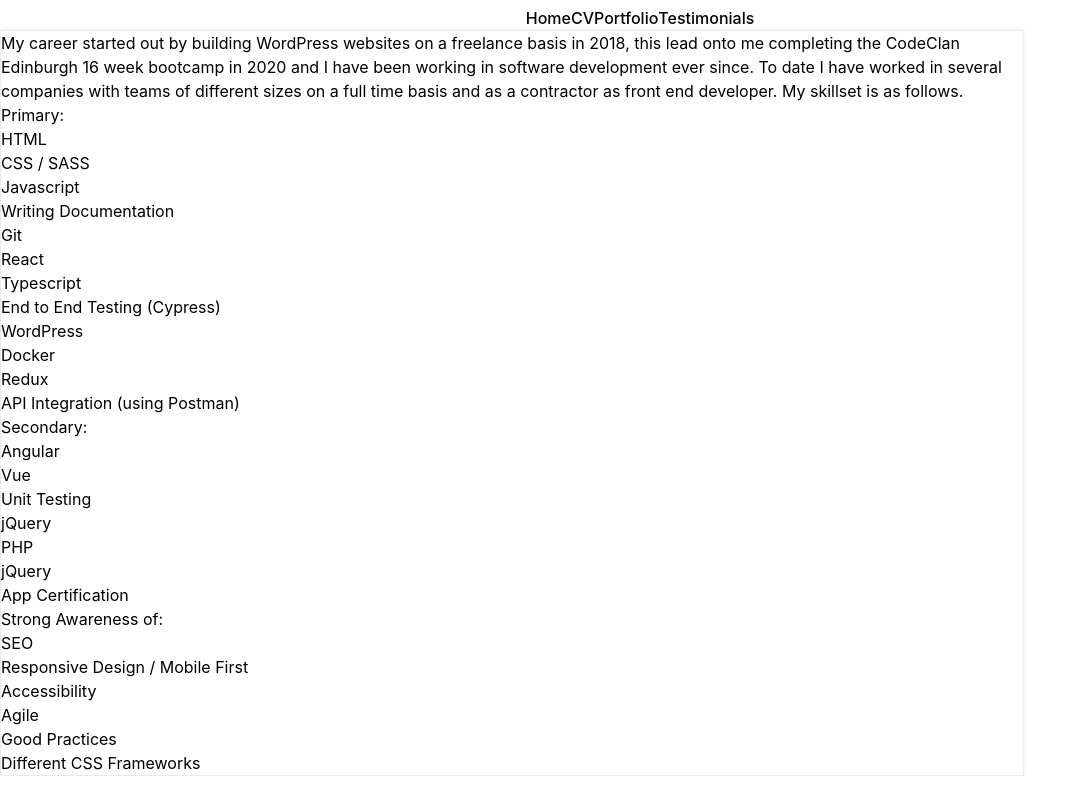
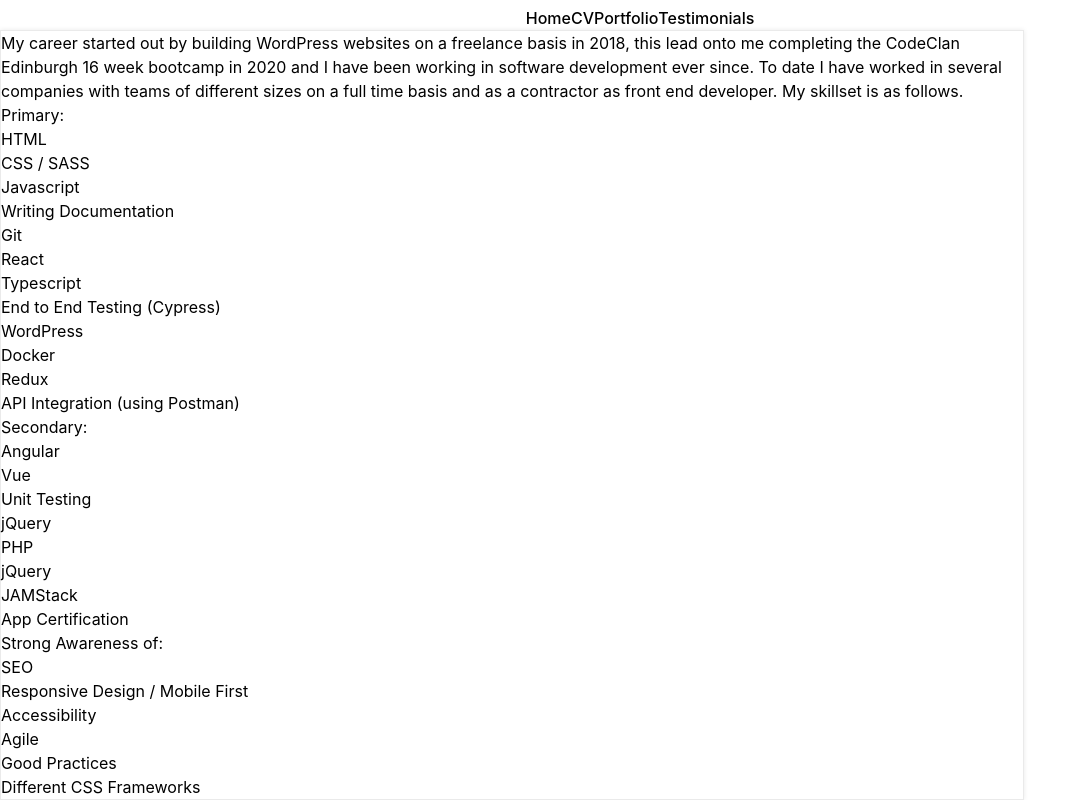
Before and after one commit to whatcodehaveyougit/portfolio-site, a React (Vite) app: page / in a window 1280 px wide. Shown: the part 5530-6330 px from the top of the page, without its empty margins (0-1087 px from the left). Before the commit the page ends 6306 px from the top, so only its background shows below. Built offline with nearby package versions, Linux system fonts and the light colour scheme.

Commit message:
Add JAMstack

```diff
--- a/src/pages/Home.tsx
+++ b/src/pages/Home.tsx
@@ -34,6 +34,7 @@
             <li>jQuery</li>
             <li>PHP</li>
             <li>jQuery</li>
+            <li>JAMStack</li>
             <li>App Certification</li>
           </ul>
         </div>
```
